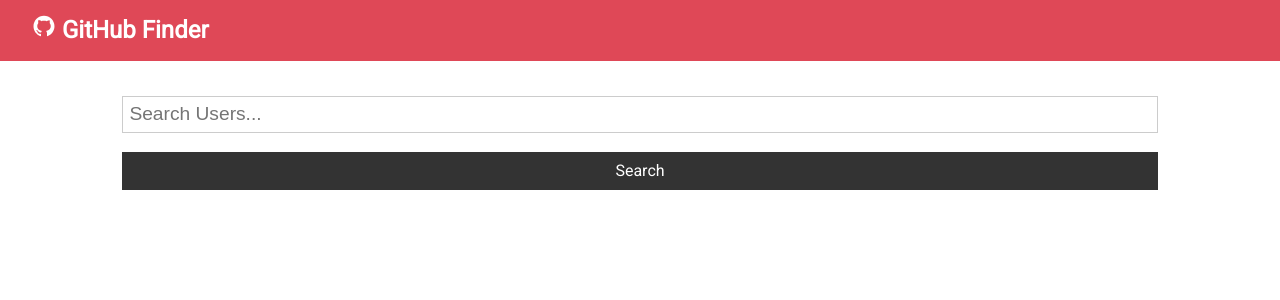
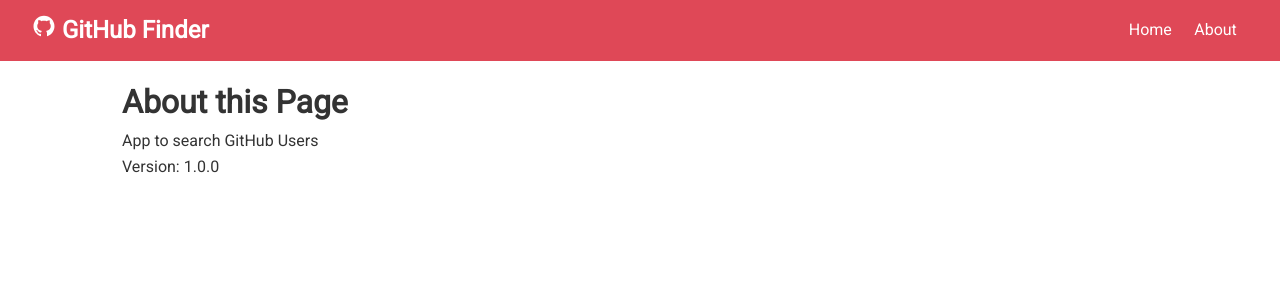
Before and after one commit to Eagles27/GitHub_Finder, a React (Create React App) app: page /about in a window 1280 px wide. Shown: the top 300 px of the page. Built offline with nearby package versions, Linux system fonts and the light colour scheme.

Commit message:
Adding Routing + About Page

```diff
--- a/package.json
+++ b/package.json
@@ -10,6 +10,7 @@
     "react": "^18.1.0",
     "react-dom": "^18.1.0",
     "react-icons": "^4.3.1",
+    "react-router-dom": "^6.3.0",
     "react-scripts": "5.0.1",
     "web-vitals": "^2.1.4"
   },
--- a/src/App.js
+++ b/src/App.js
@@ -1,10 +1,12 @@
-import React, { Component } from "react";
+import React, { Component, Fragment } from "react";
+import { BrowserRouter as Router, Route, Routes } from "react-router-dom";
 import "./App.css";
 import Navbar from "./components/layout/Navbar";
 import Users from "./components/users/Users";
 import axios from "axios";
 import Search from "./components/users/Search";
 import Alert from "./components/layout/Alert";
+import About from "./components/pages/About";
 
 class App extends Component {
   state = {
@@ -37,10 +39,17 @@ class App extends Component {
     const { users, loading } = this.state;
 
     return (
+      <Router>
         <div className="App">
           <Navbar />
           <div className="container">
             <Alert alert={this.state.alert} />
+            <Routes>
+              <Route
+                exact
+                path="/"
+                element={
+                  <Fragment>
                     <Search
                       searchUsers={this.searchUsers}
                       clearUsers={this.clearUsers}
@@ -48,8 +57,14 @@ class App extends Component {
                       setAlert={this.setAlert}
                     />
                     <Users loading={loading} users={users} />
+                  </Fragment>
+                }
+              />
+              <Route exact path="/about" element={<About />} />
+            </Routes>
           </div>
         </div>
+      </Router>
     );
   }
 }
--- a/src/components/layout/Navbar.js
+++ b/src/components/layout/Navbar.js
@@ -1,6 +1,7 @@
 import React from "react";
 import { AiFillGithub } from "react-icons/ai";
 import PropTypes from "prop-types";
+import { Link } from "react-router-dom";
 
 const Navbar = (props) => {
   return (
@@ -8,6 +9,14 @@ const Navbar = (props) => {
       <h1>
         <AiFillGithub /> {props.title}
       </h1>
+      <ul>
+        <li>
+          <Link to="/">Home</Link>
+        </li>
+        <li>
+          <Link to="/about">About</Link>
+        </li>
+      </ul>
     </nav>
   );
 };
--- /dev/null
+++ b/src/components/pages/About.js
@@ -0,0 +1,13 @@
+import React, { Fragment } from "react";
+
+const About = () => {
+  return (
+    <Fragment>
+      <h1>About this Page</h1>
+      <p>App to search GitHub Users</p>
+      <p>Version: 1.0.0</p>
+    </Fragment>
+  );
+};
+
+export default About;
```
Also changed, not shown: 1 other file (tests, documents, lock files or other folders). Lines whose indentation alone changed are shown as unchanged.
